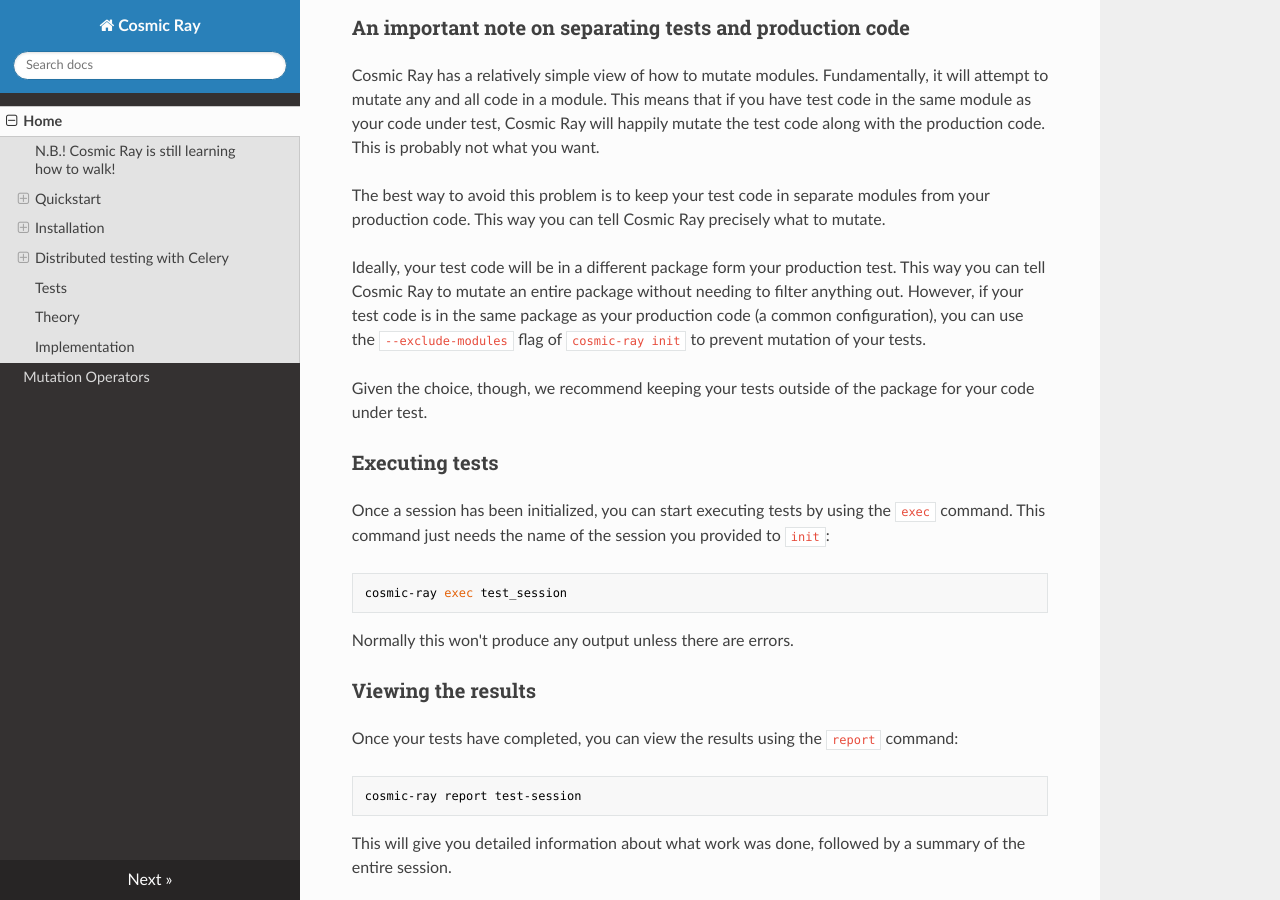
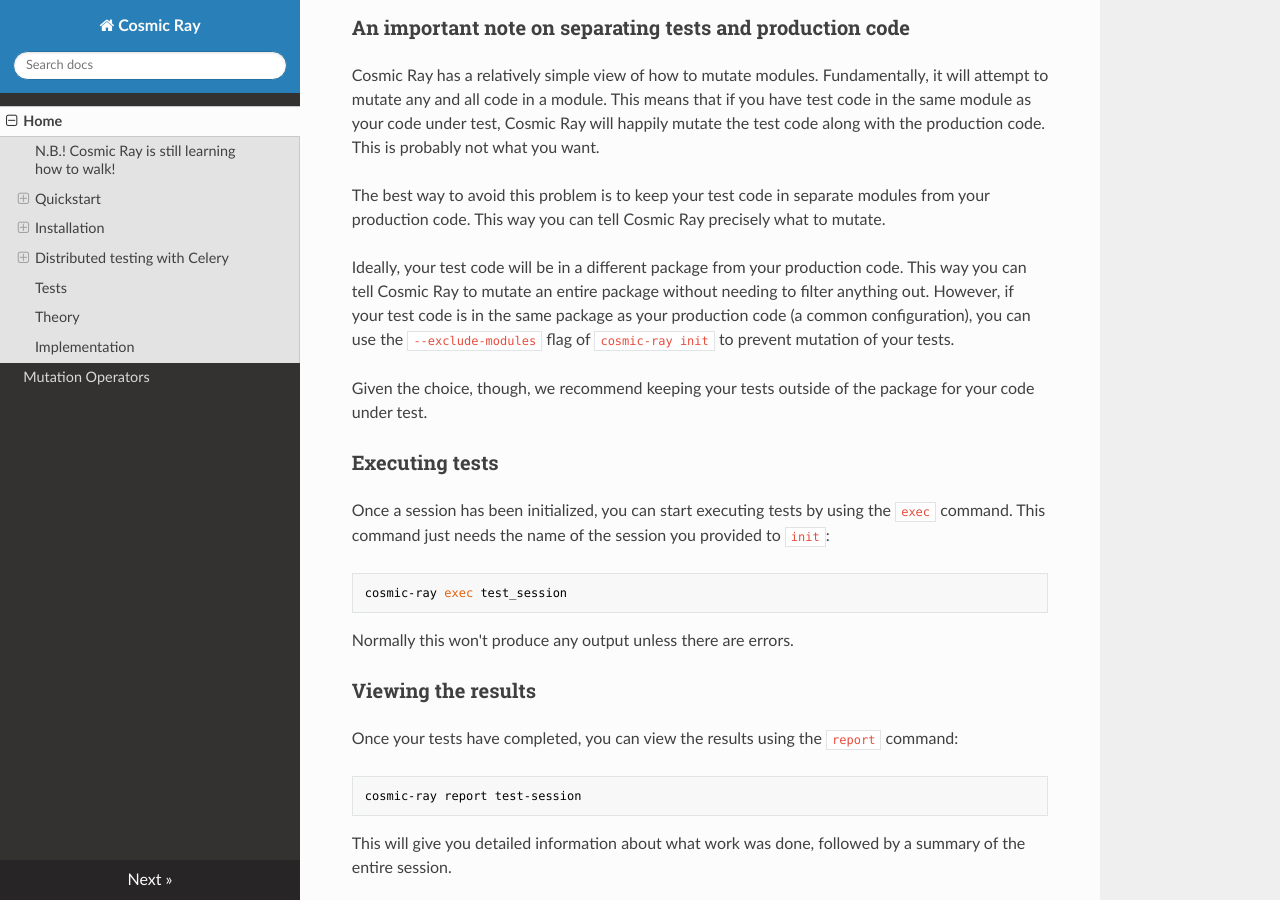
Before and after one commit to sixty-north/cosmic-ray, an MkDocs documentation site: the page built from docs/index.md, in a window 1280 px wide and 900 px high, scrolled down 2462 px. Built offline with MkDocs 1.6.1, drawn with Linux system fonts in a browser that asks for light colours; nearby versions of some CDN libraries; old or Windows-style settings are respelled for this version of MkDocs.

Commit message:
A few updates based on review comments.

```diff
--- a/docs/index.md
+++ b/docs/index.md
@@ -134,8 +134,8 @@
 from your production code. This way you can tell Cosmic Ray precisely what to
 mutate.
 
-Ideally, your test code will be in a different package form your production
-test. This way you can tell Cosmic Ray to mutate an entire package without
+Ideally, your test code will be in a different package from your production
+code. This way you can tell Cosmic Ray to mutate an entire package without
 needing to filter anything out. However, if your test code is in the same
 package as your production code (a common configuration), you can use the
 `--exclude-modules` flag of `cosmic-ray init` to prevent mutation of your tests.
```
Also changed, not shown: README.md (+1 -1 lines), 1 other file.
